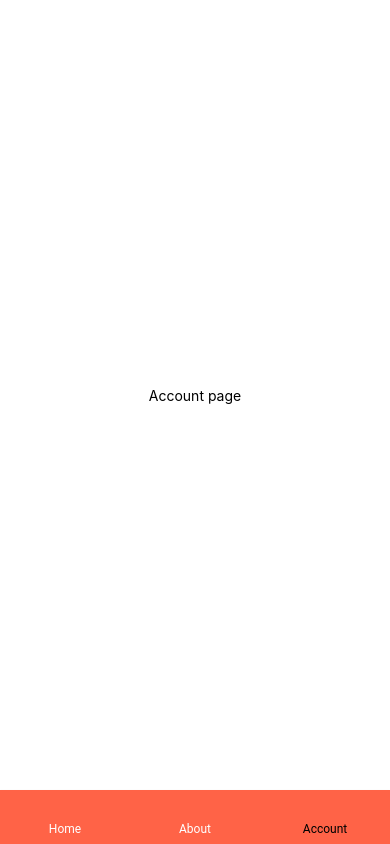
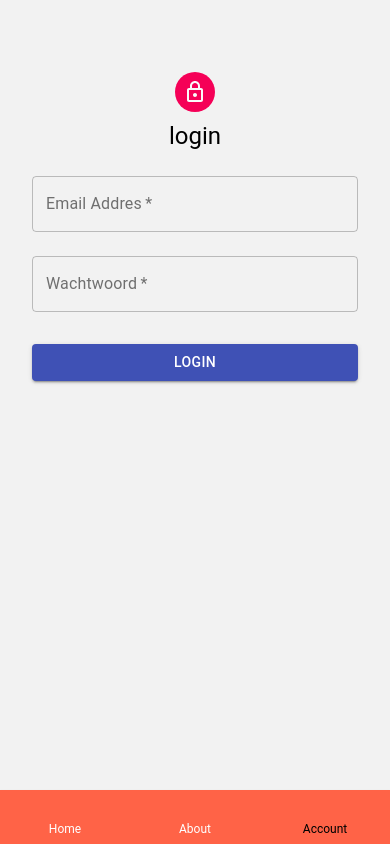
Before and after one commit to ps221524/Project5, a React Native app in the folder summamove/: screen /Account in a window 390 px wide. Built offline with nearby package versions, Linux system fonts and the light colour scheme; no server answers.

Commit message:
login scherm gemaakt

```diff
--- a/summamove/components/AccountScreen.js
+++ b/summamove/components/AccountScreen.js
@@ -1,20 +1,115 @@
-import { StyleSheet, Text, View } from 'react-native';
+import React, { useState } from 'react';
+import Avatar from '@material-ui/core/Avatar';
+import Button from '@material-ui/core/Button';
+import CssBaseline from '@material-ui/core/CssBaseline';
+import TextField from '@material-ui/core/TextField';
+import Paper from '@material-ui/core/Paper';
+import Grid from '@material-ui/core/Grid';
+import LockOutlinedIcon from '@material-ui/icons/LockOutlined';
+import Typography from '@material-ui/core/Typography';
+import { makeStyles } from '@material-ui/core/styles';
+import swal from 'sweetalert';
 
-const Account = () => {
+const useStyles = makeStyles((theme) => ({
+  root: {
+    height: '75%',
+  },
+  paper: {
+    margin: theme.spacing(8, 4),
+    display: 'flex',
+    flexDirection: 'column',
+    alignItems: 'center',
+  },
+  avatar: {
+    margin: theme.spacing(1),
+    backgroundColor: theme.palette.secondary.main,
+  },
+  form: {
+    width: '100%',
+    marginTop: theme.spacing(1),
+  },
+  submit: {
+    margin: theme.spacing(3, 0, 2),
+  },
+}));
+
+async function loginUser(credentials) {
+  return fetch('http://localhost:8000/api/login', {
+    method: 'POST',
+    headers: {
+      'Content-Type': 'application/json'
+    },
+    body: JSON.stringify(credentials)
+  })
+    .then(data => data.json())
+ }
+
+export default function Signin() {
+  const classes = useStyles();
+  const [username, setUserName] = useState();
+  const [password, setPassword] = useState();
+
+  const handleSubmit = async e => {
+    e.preventDefault();
+    const response = await loginUser({
+      username,
+      password
+    });
+    if ('accessToken' in response) {
+      swal("Success", response.message, "success", {
+        buttons: false,
+        timer: 2000,
+      })
+      .then((value) => {
+        localStorage.setItem('accessToken', response['accessToken']);
+        localStorage.setItem('user', JSON.stringify(response['user']));
+        window.location.href = "/profile";
+      });
+    } else {
+      swal("Failed", response.message, "error");
+    }
+  }
+
   return (
-    <View style={styles.container}>
-    <Text>Account page</Text>
-    </View>
+        <div className={classes.paper}>
+          <Avatar className={classes.avatar}>
+            <LockOutlinedIcon />
+          </Avatar>
+          <Typography component="h1" variant="h5">
+          login
+          </Typography>
+          <form className={classes.form} noValidate onSubmit={handleSubmit}>
+            <TextField
+              variant="outlined"
+              margin="normal"
+              required
+              fullWidth
+              id="email"
+              name="email"
+              label="Email Addres"
+              onChange={e => setUserName(e.target.value)}
+            />
+            <TextField
+              variant="outlined"
+              margin="normal"
+              required
+              fullWidth
+              id="password"
+              name="password"
+              label="Wachtwoord"
+              type="password"
+              onChange={e => setPassword(e.target.value)}
+            />
+            <Button
+              type="submit"
+              fullWidth
+              variant="contained"
+              color="primary"
+              className={classes.submit}
+            >
+            login
+            </Button>
+          </form>
+        </div>
   );
 }
-
-const styles = StyleSheet.create({
-  container: {
-    flex: 1,
-    backgroundColor: '#fff',
-    alignItems: 'center',
-    justifyContent: 'center',
-  },
-});
-
-export default Account;
```
Also changed, not shown: summamove/package.json (+7 -1 lines), 2 other files (tests, documents, lock files or other folders).
